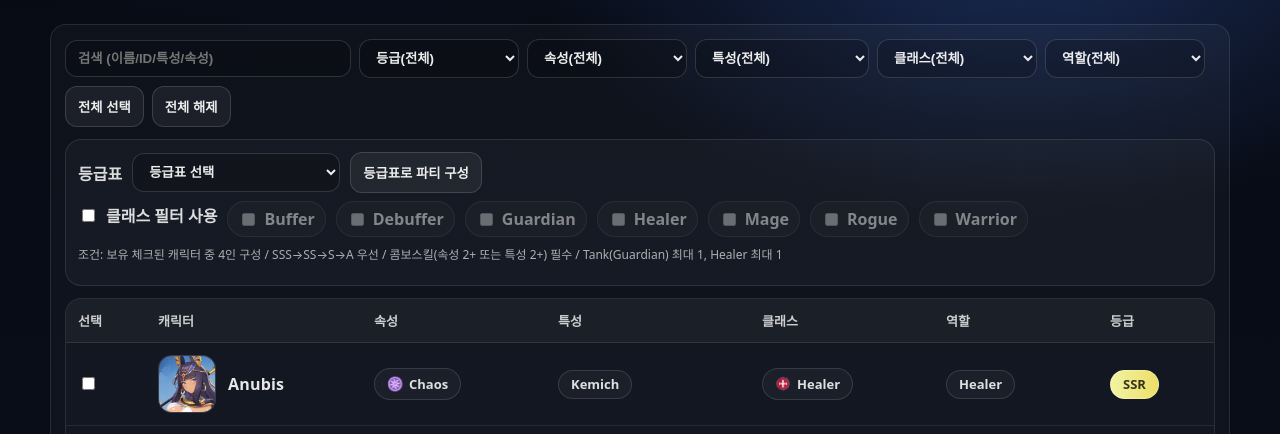
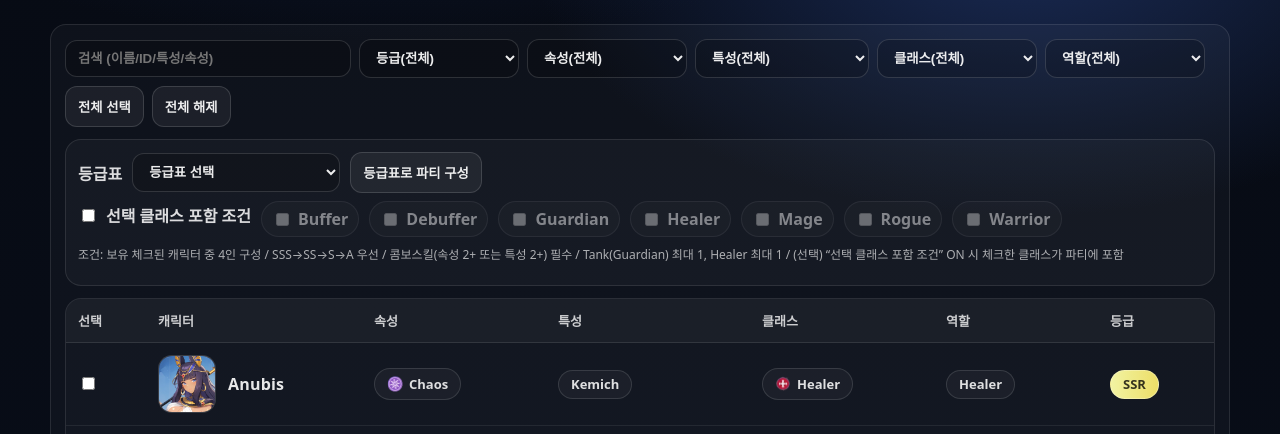
Before and after one commit to bamb177/nova, a Flask app: page /ui/select in a window 1280 px wide. Shown: the part 59-493 px from the top of the page. Run offline with Flask 3, Linux system fonts and the light colour scheme.

Commit message:
Update select.html

```diff
--- a/templates/select.html
+++ b/templates/select.html
@@ -18,7 +18,7 @@
           캐릭터 {{ cache_count }}명 · 갱신 {{ last_refresh }}
         </div>
       </div>
-      <!-- ✅ 요청: 우측 상단 새로고침/데이터 배지 삭제 -->
+      <!-- ✅ 우측 상단 새로고침/데이터 배지 삭제 -->
     </div>
 
     {% if error %}
@@ -67,22 +67,24 @@
         </div>
 
         <div class="tier-row">
-          <label class="tier-check">
+          <!-- ✅ 문구 수정: 후보 제한이 아니라 “포함 조건”임을 명시 -->
+          <label class="tier-check" title="체크한 클래스가 파티(4인)에 포함되도록 구성합니다. 후보를 해당 클래스로만 제한하지 않습니다.">
             <input type="checkbox" id="useClassFilter" />
-            클래스 필터 사용
+            선택 클래스 포함 조건
           </label>
           <div class="tier-classes" id="tierClassBox" aria-disabled="true"></div>
         </div>
 
         <div class="tier-help">
-          조건: 보유 체크된 캐릭터 중 4인 구성 / SSS→SS→S→A 우선 / 콤보스킬(속성 2+ 또는 특성 2+) 필수 /
-          Tank(Guardian) 최대 1, Healer 최대 1
+          조건: 보유 체크된 캐릭터 중 4인 구성 / SSS→SS→S→A 우선 /
+          콤보스킬(속성 2+ 또는 특성 2+) 필수 /
+          Tank(Guardian) 최대 1, Healer 최대 1 /
+          (선택) “선택 클래스 포함 조건” ON 시 체크한 클래스가 파티에 포함
         </div>
 
         <div id="tierPartyResult" class="tier-result"></div>
       </div>
 
-      <!-- ✅ 모바일 가로 터치 스크롤 래퍼 -->
       <div class="table-wrap">
         <table class="table">
           <thead>
@@ -280,7 +282,6 @@
       return `<div class="cards">${renderOneSkillCard(s)}</div>`;
     }
 
-    // Auto/Ultimate/Passive/Normal/Team Skill 고정
     function renderSkills(detail) {
       const skills = pick(detail, "skills") || {};
       const teamSkill = pick(detail, "teamSkill", "team_skill", "team");
@@ -443,7 +444,6 @@
     backdrop.addEventListener("click", (e) => { if (e.target === backdrop) closeModal(); });
     document.addEventListener("keydown", (e) => { if (e.key === "Escape" && backdrop.classList.contains("show")) closeModal(); });
 
-    // 중국어명 키가 무엇이든 이름 옆에 표시
     function setModalTitle(name, cn){
       const safeName = escapeHtml(name || "Character");
       const safeCn = cn ? escapeHtml(cn) : "";
@@ -617,9 +617,8 @@
 
     render();
 
-    // ===== Tier Party Builder (ALL_TIER_LISTS 기반) =====
+    // ===== Tier Party Builder =====
     let ALL_TIER_LISTS = null;
-
     const TIER_SCORE = { SSS: 4, SS: 3, S: 2, A: 1 }; // Situational 제외
 
     function keyify(s){
@@ -636,10 +635,8 @@
         if (!c?.id) continue;
         const id = String(c.id);
 
-        // name/raw_name 모두 키 등록 (raw_name이 없으면 name만으로도 동작)
         if (c.name) byKey.set(keyify(c.name), id);
         if (c.raw_name) byKey.set(keyify(c.raw_name), id);
-
         byKey.set(keyify(id), id);
       }
       return { byKey };
@@ -750,6 +747,23 @@
       return true;
     }
 
+    // ✅ (추가) “선택 클래스 포함 조건” 검사
+    function passesRequiredClasses(party, charsById, requiredClassSet){
+      if (!requiredClassSet || requiredClassSet.size === 0) return true;
+
+      const seen = new Set();
+      for (const cid of party){
+        const c = charsById.get(cid);
+        if (!c) continue;
+        seen.add(String(c.class || "-"));
+      }
+
+      for (const req of requiredClassSet){
+        if (!seen.has(req)) return false;
+      }
+      return true;
+    }
+
     function partyScore(party, rankMap, charsById){
       let sum = 0;
       const elem = new Map();
@@ -791,10 +805,10 @@
       const charsById = new Map(chars.map(c => [c.id, c]));
       let candidates = owned.filter(cid => charsById.has(cid));
 
+      // ✅ “포함 조건”으로만 사용 (후보를 제한하지 않음)
       const classSet = getEnabledClassSet();
-      if (classSet){
-        candidates = candidates.filter(cid => classSet.has(String(charsById.get(cid)?.class || "-")));
-        if (candidates.length < 4) return { ok:false, msg:"클래스 필터 적용 결과 후보가 4명 미만입니다." };
+      if (classSet && classSet.size > 4){
+        return { ok:false, msg:"선택 클래스는 최대 4개까지만 지정할 수 있습니다(4인 파티)." };
       }
 
       candidates.sort((a,b) => (rankMap.get(b) || 0) - (rankMap.get(a) || 0));
@@ -811,6 +825,9 @@
 
               // ✅ Tank/Healer 각각 최대 1명
               if (!passesTankHealerCap(party, charsById)) continue;
+
+              // ✅ (핵심) 선택 클래스 포함 조건
+              if (!passesRequiredClasses(party, charsById, classSet)) continue;
 
               // ✅ 콤보스킬 필수
               if (!hasComboSkill(party, charsById)) continue;
@@ -864,12 +881,11 @@
       if (!sel || !btn || !info) return;
       if (!ALL_TIER_LISTS) return;
 
-      const keys = Object.keys(ALL_TIER_LISTS)
-        .sort((a,b) => a.localeCompare(b));
+      const keys = Object.keys(ALL_TIER_LISTS).sort((a,b) => a.localeCompare(b));
 
       sel.innerHTML = `<option value="">등급표 선택</option>` + keys.map(k => {
         const t = ALL_TIER_LISTS[k];
-        const nm = String(t?.name || k).trim();   // ✅ name 기반 표시
+        const nm = String(t?.name || k).trim();
         return `<option value="${escapeHtml(k)}">${escapeHtml(nm)}</option>`;
       }).join("");
 
@@ -884,7 +900,7 @@
           return;
         }
         const t = ALL_TIER_LISTS[k];
-        const nm = String(t?.name || "").trim().replace(/^\*\s*/, "");
+        const nm = String(t?.name || "").trim();
         info.textContent = `${nm} · lastUpdated: ${t.lastUpdated}`;
       }
 
@@ -910,16 +926,42 @@
     }
 
     window.addEventListener("tierlists:loaded", () => {
-      // tier-lists.js에서 export된 ALL_TIER_LISTS만 사용
       ALL_TIER_LISTS = window.__tierLists?.ALL_TIER_LISTS || null;
+
+      if (!ALL_TIER_LISTS) {
+        const sel = document.getElementById("tierPreset");
+        const info = document.getElementById("tierInfo");
+        if (sel) {
+          sel.innerHTML = `<option value="">등급표 로딩 실패</option>`;
+          sel.disabled = true;
+        }
+        if (info) {
+          info.textContent = "tier-lists.js(tier-list.js) 모듈을 불러오지 못했습니다. 경로/파일명을 확인하세요.";
+        }
+        return;
+      }
+
       initTierUI();
     });
   </script>
 
-  <!-- ✅ tier-lists.js ESM import -->
+  <!-- ✅ tier-lists 모듈 import (파일명 혼동 대비 fallback) -->
   <script type="module">
-    import * as mod from "/data/zone-nova/tier-lists.js";
-    window.__tierLists = mod;
+    const candidates = [
+      "/data/zone-nova/tier-lists.js",
+      "/data/zone-nova/tier-list.js"
+    ];
+
+    let mod = null;
+    for (const p of candidates) {
+      try {
+        mod = await import(p);
+        window.__tierLists = mod;
+        window.__tierListsPath = p;
+        break;
+      } catch (e) {}
+    }
+
     window.dispatchEvent(new Event("tierlists:loaded"));
   </script>
 </body>
```
